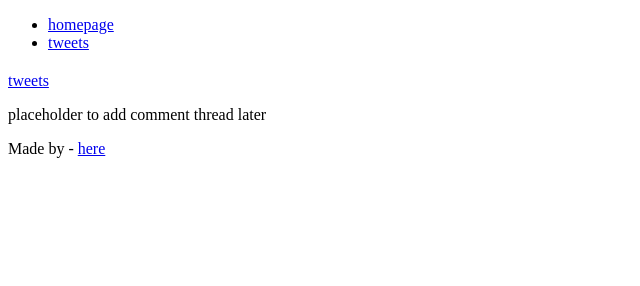
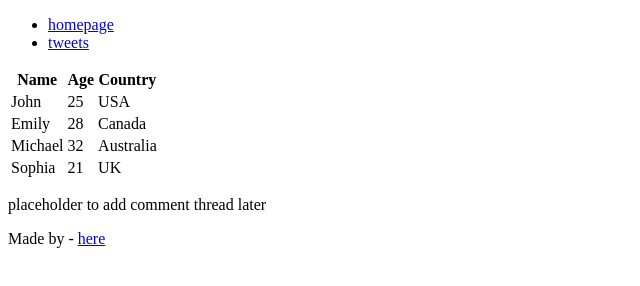
Before and after one commit to Mimi-SE-dotcom/My_First_Portfolio, a plain HTML site: page html_basic/index.html in a window 1280 px wide. Shown: the whole page, without its empty margins (0-640 px from the left). Drawn offline with Linux system fonts and the light colour scheme.

Commit message:
added table

```diff
--- a/html_basic/index.html
+++ b/html_basic/index.html
@@ -16,19 +16,37 @@
 
     <main>
         <article>
-            <h1></h1>
-            <h2></h2>
-            <h3></h3>
-
-            <p></p>
-            <p></p>
-            <p></p>
-            <p></p>
-
-
-            <a href="https://i.ibb.co/gTDZZT8/ALX-Logo-07.png">
-
-            </a><a href="tweets.html">tweets</a>
+            <table>
+      <thead>
+        <tr>
+          <th>Name</th>
+          <th>Age</th>
+          <th>Country</th>
+        </tr>
+      </thead>
+      <tbody>
+        <tr>
+          <td>John</td>
+          <td>25</td>
+          <td>USA</td>
+        </tr>
+        <tr>
+          <td>Emily</td>
+          <td>28</td>
+          <td>Canada</td>
+        </tr>
+        <tr>
+          <td>Michael</td>
+          <td>32</td>
+          <td>Australia</td>
+        </tr>
+        <tr>
+          <td>Sophia</td>
+          <td>21</td>
+          <td>UK</td>
+        </tr>
+      </tbody>
+    </table>
         </article>
 
         <aside>
```
